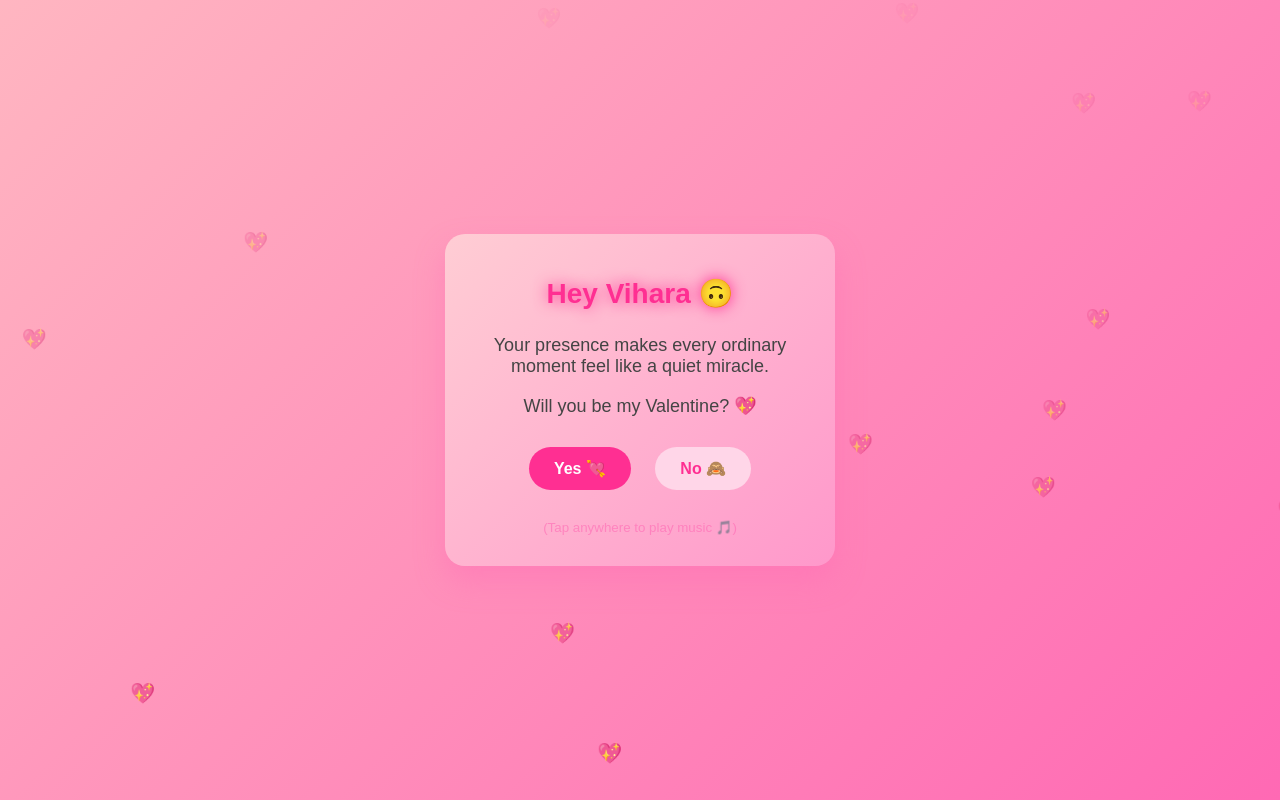
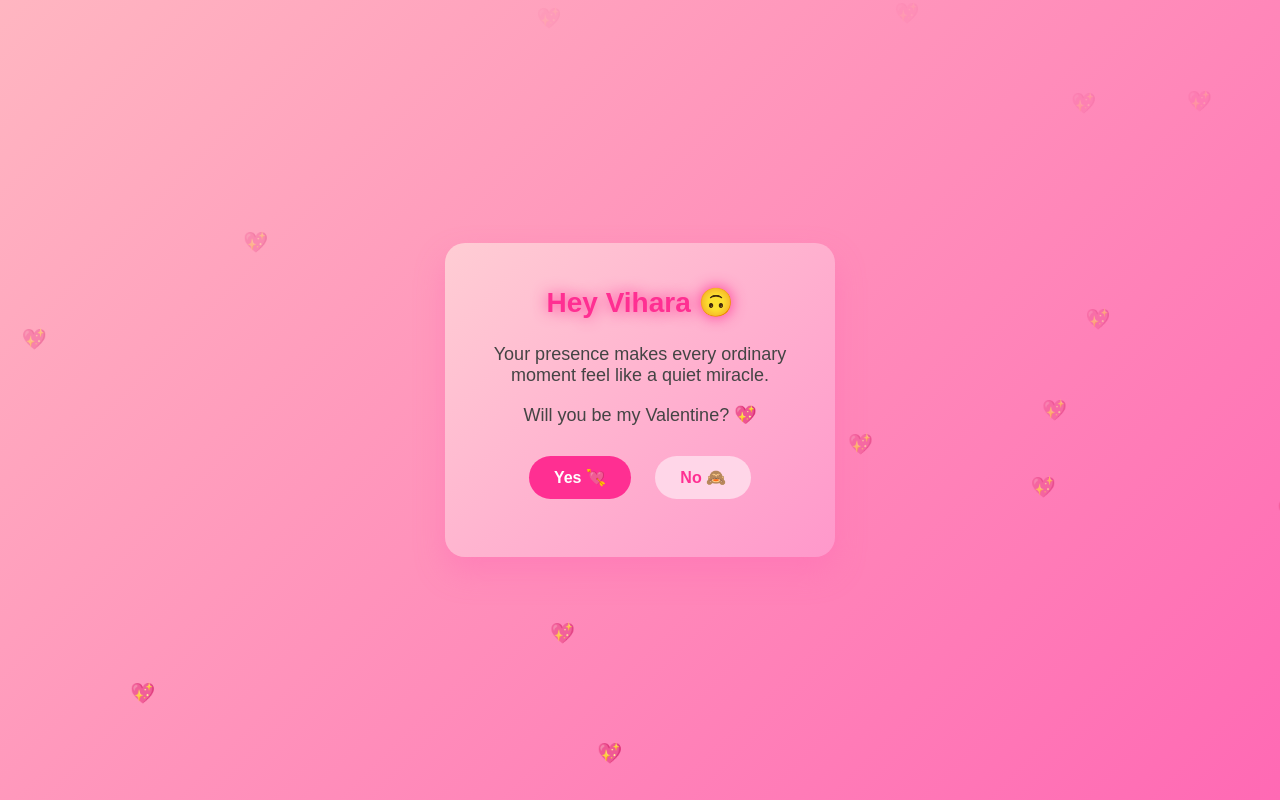
Before and after one commit to Limitelass/valentine, a plain HTML site: page index.html in a window 1280 px wide. Shown: the top 800 px of the page. Drawn offline with Linux system fonts and the light colour scheme.

Commit message:
Update index.html

```diff
--- a/index.html
+++ b/index.html
@@ -127,7 +127,6 @@
       <button id="no" onclick="handleNo(this)">No 🙈</button>
     </div>
     <br>
-    <small style="color: #ff69b4; opacity: 0.6;">(Tap anywhere to play music 🎵)</small>
   </div>
 
   <script>
@@ -234,4 +233,5 @@
     }
   </script>
 </body>
+
 </html>
```
